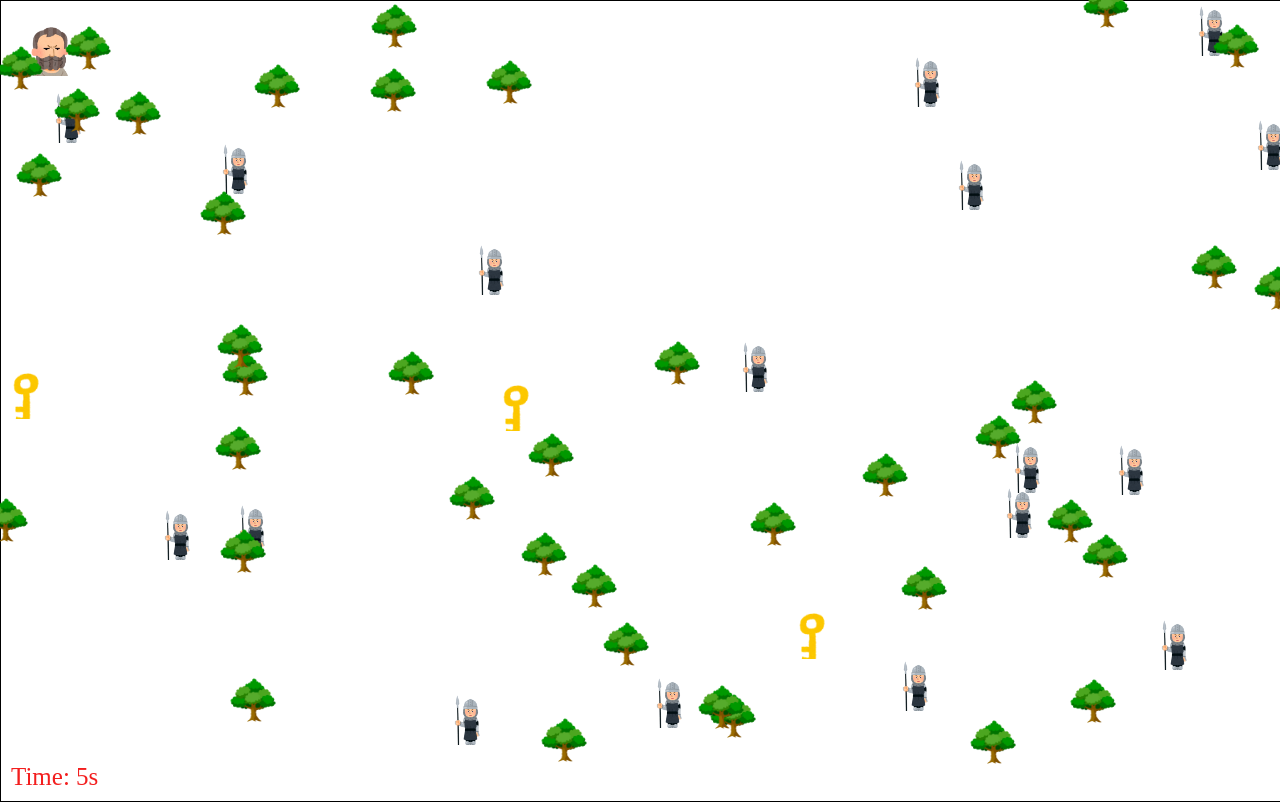
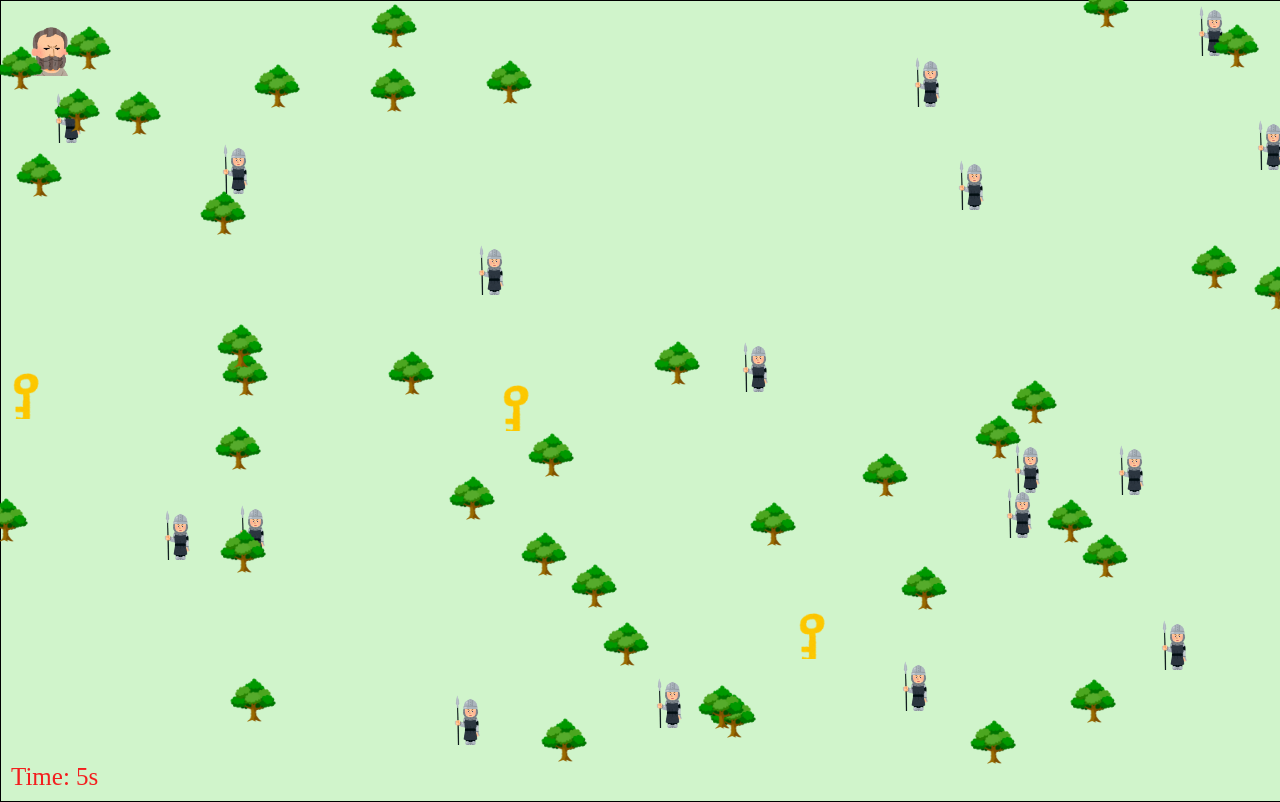
Before and after one commit to knz2021/Treekeys, a plain HTML site: page index.html in a window 1280 px wide. Shown: the top 802 px of the page. Drawn offline with Linux system fonts and the light colour scheme.

Commit message:
Update index.html

```diff
--- a/index.html
+++ b/index.html
@@ -8,7 +8,7 @@
         body {
             margin: 0;
             overflow: hidden;
-        }
+            background-color: #d0f4cb; /* 薄い黄緑の背景色 */        }
 
         #game-container {
             width: 1600px;
```
